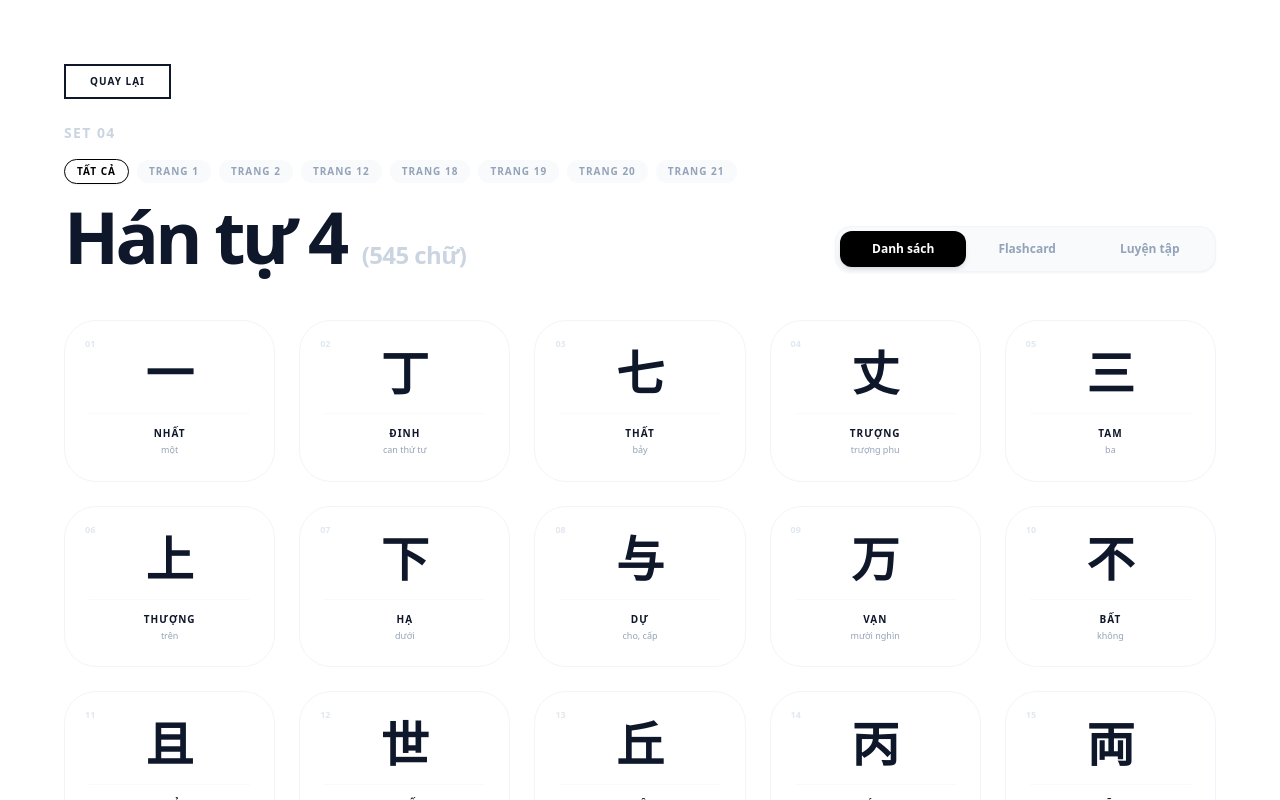
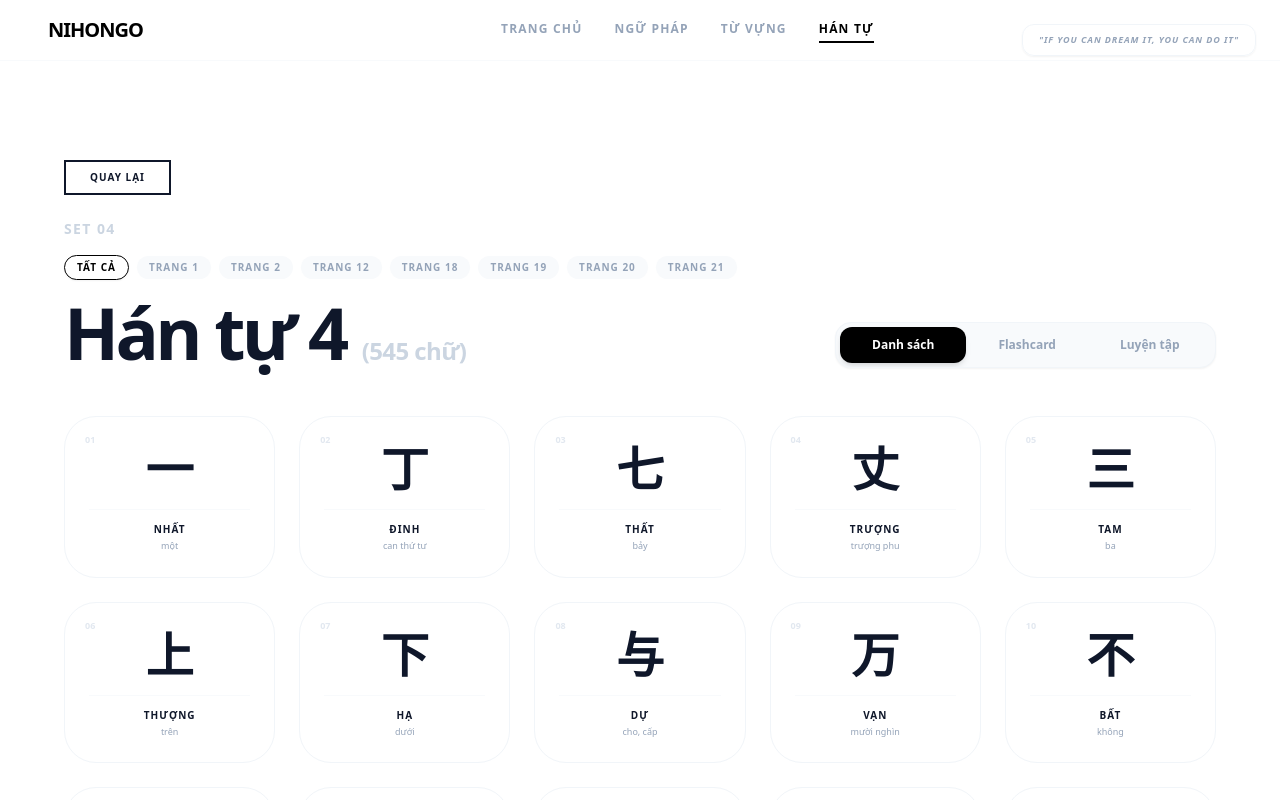
Before and after one commit to inngok/nihongo-practice, a React (Vite) app: page /kanji/set-4 in a window 1280 px wide. Shown: the top 800 px of the page. Built offline with nearby package versions, Linux system fonts and the light colour scheme.

Commit message:
style: fix header and slogan stacking order to ensure visibility on all pages

```diff
--- a/src/components/layout/Header.jsx
+++ b/src/components/layout/Header.jsx
@@ -5,7 +5,7 @@ export default function Header() {
   const { pathname } = useLocation();
 
   return (
-    <header className="fixed top-0 z-[100] w-full bg-white/95 backdrop-blur-sm border-b border-slate-50 px-4 md:px-12 py-4 flex flex-col md:flex-row items-center justify-between gap-4">
+    <header className="fixed top-0 z-[1000] w-full bg-white/95 backdrop-blur-sm border-b border-slate-50 px-4 md:px-12 py-4 flex flex-col md:flex-row items-center justify-between gap-4">
       <div className="flex w-full md:w-auto items-center justify-between">
         <Link to="/" className="font-black text-xl tracking-tighter text-black uppercase">
           Nihongo
--- a/src/pages/grammar/Mimikara.jsx
+++ b/src/pages/grammar/Mimikara.jsx
@@ -794,7 +794,7 @@ export default function Mimikara() {
   // --- RENDERING STUDY VIEW (MIMIKARA) ---
   return (
     <div
-      className="min-h-screen w-full bg-white font-sans text-black flex flex-col items-center pt-14 md:pt-16 px-4 md:px-12 selection:bg-black selection:text-white"
+      className="min-h-screen w-full bg-white font-sans text-black flex flex-col items-center pt-56 md:pt-36 px-4 md:px-12 selection:bg-black selection:text-white"
       onTouchStart={onTouchStart}
       onTouchEnd={onTouchEnd}
     >
@@ -1103,7 +1103,7 @@ export default function Mimikara() {
 
         {/* Results Screen - Now a clean, centered modal popup */}
         {showResults && (
-           <div className="fixed inset-0 z-[500] flex items-center justify-center p-6 sm:p-4">
+           <div className="fixed inset-0 z-[2000] flex items-center justify-center p-6 sm:p-4">
              {/* Simple, deep backdrop */}
              <div
                className="absolute inset-0 bg-black/40 backdrop-blur-sm transition-opacity animate-in fade-in duration-300"
--- a/src/pages/kanji/KanjiSet4/KanjiSet4.jsx
+++ b/src/pages/kanji/KanjiSet4/KanjiSet4.jsx
@@ -141,7 +141,7 @@ export default function KanjiSet4() {
   };
 
   return (
-    <div className="min-h-screen bg-white flex flex-col items-center pt-14 md:pt-16 pb-20 px-4 md:px-6 font-sans relative overflow-hidden text-slate-900">
+    <div className="min-h-screen bg-white flex flex-col items-center pt-52 md:pt-40 pb-20 px-4 md:px-6 font-sans relative overflow-hidden text-slate-900">
 
       {/* Background Watermark */}
       <div className="absolute top-1/2 left-1/2 -translate-x-1/2 -translate-y-1/2 text-[35vw] font-black text-slate-100 opacity-[0.03] pointer-events-none select-none leading-none z-0 whitespace-nowrap">
@@ -462,7 +462,7 @@ export default function KanjiSet4() {
 
         {/* Results Screen - Now a clean, centered modal popup */}
         {showResults && (
-           <div className="fixed inset-0 z-[500] flex items-center justify-center p-6 sm:p-4 animate-in fade-in duration-300">
+           <div className="fixed inset-0 z-[2000] flex items-center justify-center p-6 sm:p-4 animate-in fade-in duration-300">
              {/* Deep backdrop */}
              <div
                className="absolute inset-0 bg-black/40 backdrop-blur-sm transition-opacity"
--- a/src/pages/tips/Tips.jsx
+++ b/src/pages/tips/Tips.jsx
@@ -92,7 +92,7 @@ export default function Tips() {
   ];
 
   return (
-    <div className="min-h-screen bg-slate-50/30 flex flex-col items-center pt-14 md:pt-16 pb-20 px-4 md:px-8 font-sans">
+    <div className="min-h-screen bg-slate-50/30 flex flex-col items-center pt-48 md:pt-40 pb-20 px-4 md:px-8 font-sans">
 
       <div className="w-full max-w-4xl space-y-12">
         {/* Simple Header */}
--- a/src/pages/translator/Translator.jsx
+++ b/src/pages/translator/Translator.jsx
@@ -12,7 +12,7 @@ export default function Translator() {
   };
 
   return (
-    <div className="min-h-screen bg-white flex flex-col items-center pt-14 md:pt-16 pb-20 px-4 md:px-6 font-sans relative overflow-hidden">
+    <div className="min-h-screen bg-white flex flex-col items-center pt-44 md:pt-32 pb-20 px-4 md:px-6 font-sans relative overflow-hidden">
 
       {/* Background Watermark */}
       <div className="absolute top-1/2 left-1/2 -translate-x-1/2 -translate-y-1/2 text-[35vw] font-black text-slate-100 opacity-[0.03] pointer-events-none select-none leading-none z-0 whitespace-nowrap">
--- a/src/pages/vocabulary/MimikaraVocab/MimikaraVocab.jsx
+++ b/src/pages/vocabulary/MimikaraVocab/MimikaraVocab.jsx
@@ -126,7 +126,7 @@ export default function MimikaraVocab() {
   };
 
   return (
-    <div className="min-h-screen bg-white flex flex-col items-center pt-14 md:pt-16 pb-20 px-4 md:px-6 font-sans relative overflow-hidden text-slate-900">
+    <div className="min-h-screen bg-white flex flex-col items-center pt-52 md:pt-40 pb-20 px-4 md:px-6 font-sans relative overflow-hidden text-slate-900">
 
       {/* Background Watermark */}
       <div className="absolute top-1/2 left-1/2 -translate-x-1/2 -translate-y-1/2 text-[20vw] font-black text-slate-100 opacity-[0.03] pointer-events-none select-none leading-none z-0 whitespace-nowrap uppercase">
@@ -355,7 +355,7 @@ export default function MimikaraVocab() {
 
         {/* Results Screen - Now a clean, centered modal popup */}
         {showResults && (
-           <div className="fixed inset-0 z-[500] flex items-center justify-center p-6 sm:p-4 animate-in fade-in duration-300">
+           <div className="fixed inset-0 z-[2000] flex items-center justify-center p-6 sm:p-4 animate-in fade-in duration-300">
              {/* Deep backdrop */}
              <div
                className="absolute inset-0 bg-black/40 backdrop-blur-sm transition-opacity"
--- a/src/pages/vocabulary/Soumatome/Soumatome.jsx
+++ b/src/pages/vocabulary/Soumatome/Soumatome.jsx
@@ -106,7 +106,7 @@ export default function Soumatome() {
   };
 
   return (
-    <div className="min-h-screen bg-white flex flex-col items-center pt-14 md:pt-16 pb-20 px-4 md:px-6 font-sans relative overflow-hidden text-slate-900">
+    <div className="min-h-screen bg-white flex flex-col items-center pt-52 md:pt-40 pb-20 px-4 md:px-6 font-sans relative overflow-hidden text-slate-900">
 
       {/* Background Watermark */}
       <div className="absolute top-1/2 left-1/2 -translate-x-1/2 -translate-y-1/2 text-[20vw] font-black text-slate-100 opacity-[0.03] pointer-events-none select-none leading-none z-0 whitespace-nowrap">
@@ -341,7 +341,7 @@ export default function Soumatome() {
 
         {/* Results Screen - Now a clean, centered modal popup */}
         {showResults && (
-           <div className="fixed inset-0 z-[500] flex items-center justify-center p-6 sm:p-4 animate-in fade-in duration-300">
+           <div className="fixed inset-0 z-[2000] flex items-center justify-center p-6 sm:p-4 animate-in fade-in duration-300">
              {/* Deep backdrop */}
              <div
                className="absolute inset-0 bg-black/40 backdrop-blur-sm transition-opacity"
--- a/src/pages/vocabulary/TryN3/TryN3.jsx
+++ b/src/pages/vocabulary/TryN3/TryN3.jsx
@@ -105,7 +105,7 @@ export default function TryN3() {
   };
 
   return (
-    <div className="min-h-screen bg-white flex flex-col items-center pt-14 md:pt-16 pb-20 px-4 md:px-6 font-sans relative overflow-hidden text-slate-900">
+    <div className="min-h-screen bg-white flex flex-col items-center pt-52 md:pt-40 pb-20 px-4 md:px-6 font-sans relative overflow-hidden text-slate-900">
 
       {/* Background Watermark */}
       <div className="absolute top-1/2 left-1/2 -translate-x-1/2 -translate-y-1/2 text-[20vw] font-black text-slate-100 opacity-[0.03] pointer-events-none select-none leading-none z-0 whitespace-nowrap uppercase">
@@ -313,7 +313,7 @@ export default function TryN3() {
 
         {/* Results Screen - Now a clean, centered modal popup */}
         {showResults && (
-           <div className="fixed inset-0 z-[500] flex items-center justify-center p-6 sm:p-4 animate-in fade-in duration-300">
+           <div className="fixed inset-0 z-[2000] flex items-center justify-center p-6 sm:p-4 animate-in fade-in duration-300">
              {/* Deep backdrop */}
              <div
                className="absolute inset-0 bg-black/40 backdrop-blur-sm transition-opacity"
--- a/src/routes/RouteMap.jsx
+++ b/src/routes/RouteMap.jsx
@@ -43,29 +43,23 @@ const Layout = () => {
   return (
     <div className="flex flex-col min-h-screen bg-white relative">
       <ScrollToTop />
+      <Header />
 
-      {/* Conditionally render Header */}
-      {!isStudyPage && <Header />}
-
-      {/* Conditionally render Slogan */}
-      {!isStudyPage && (
-        <div className="fixed right-6 top-6 z-[100] hidden lg:block pointer-events-none select-none">
-          <div className="bg-white/80 backdrop-blur-md border border-slate-100 px-4 py-2 rounded-xl shadow-sm flex items-center gap-3">
-            <p className="text-[9px] font-bold uppercase tracking-[0.1em] text-slate-400 italic whitespace-nowrap">
-              "If you can dream it, you can do it"
-            </p>
-          </div>
+      {/* Slogan - Top Right Corner Badge */}
+      <div className="fixed right-6 top-6 z-[1001] hidden lg:block pointer-events-none select-none">
+        <div className="bg-white/80 backdrop-blur-md border border-slate-100 px-4 py-2 rounded-xl shadow-sm flex items-center gap-3">
+          <p className="text-[9px] font-bold uppercase tracking-[0.1em] text-slate-400 italic whitespace-nowrap">
+            "If you can dream it, you can do it"
+          </p>
         </div>
-      )}
+      </div>
 
       <main className="flex-grow flex flex-col">
         <Suspense fallback={<PageLoader />}>
           <Outlet />
         </Suspense>
       </main>
-
-      {/* Conditionally render Footer */}
-      {!isStudyPage && <Footer />}
+      <Footer />
     </div>
   );
 };
```
